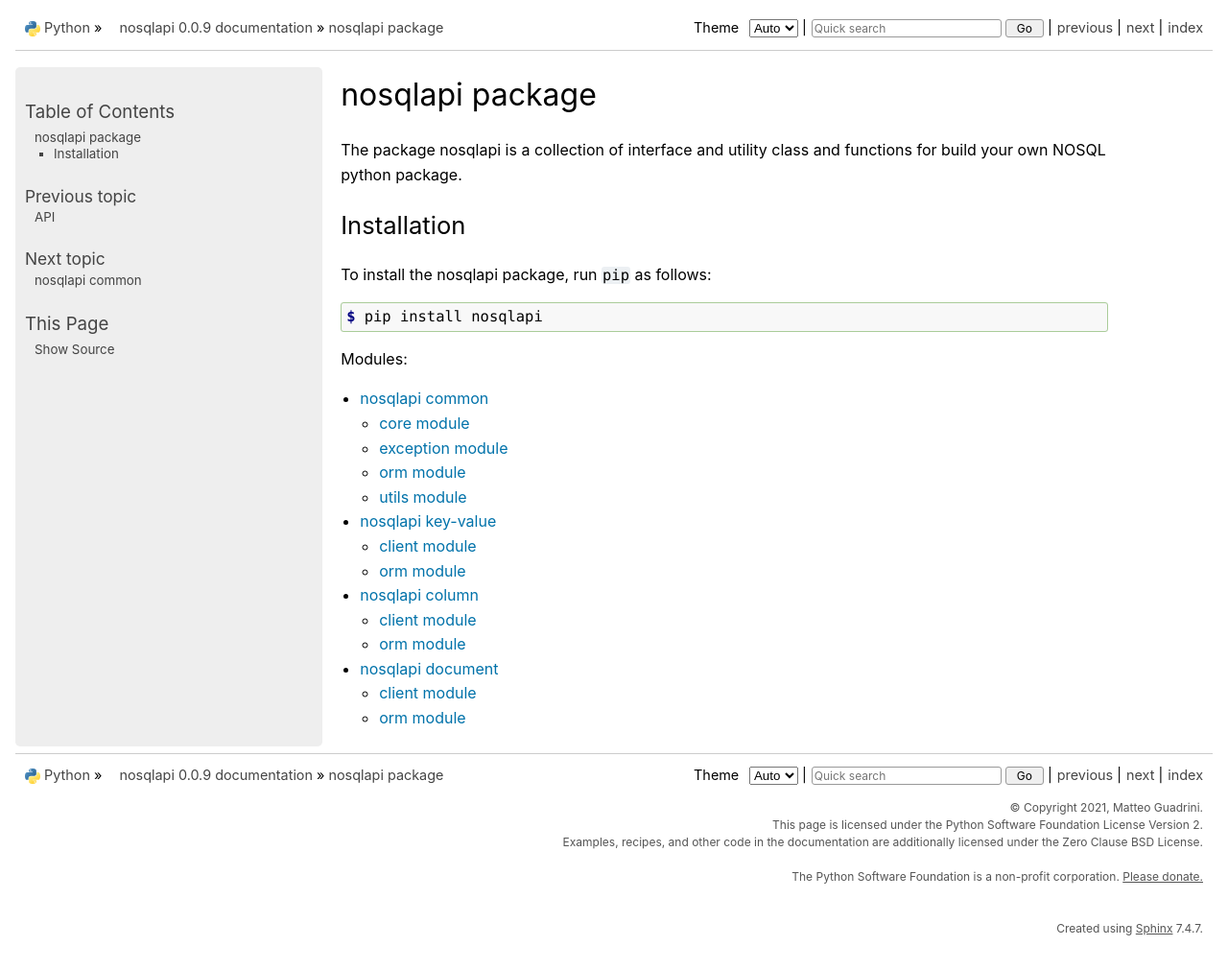
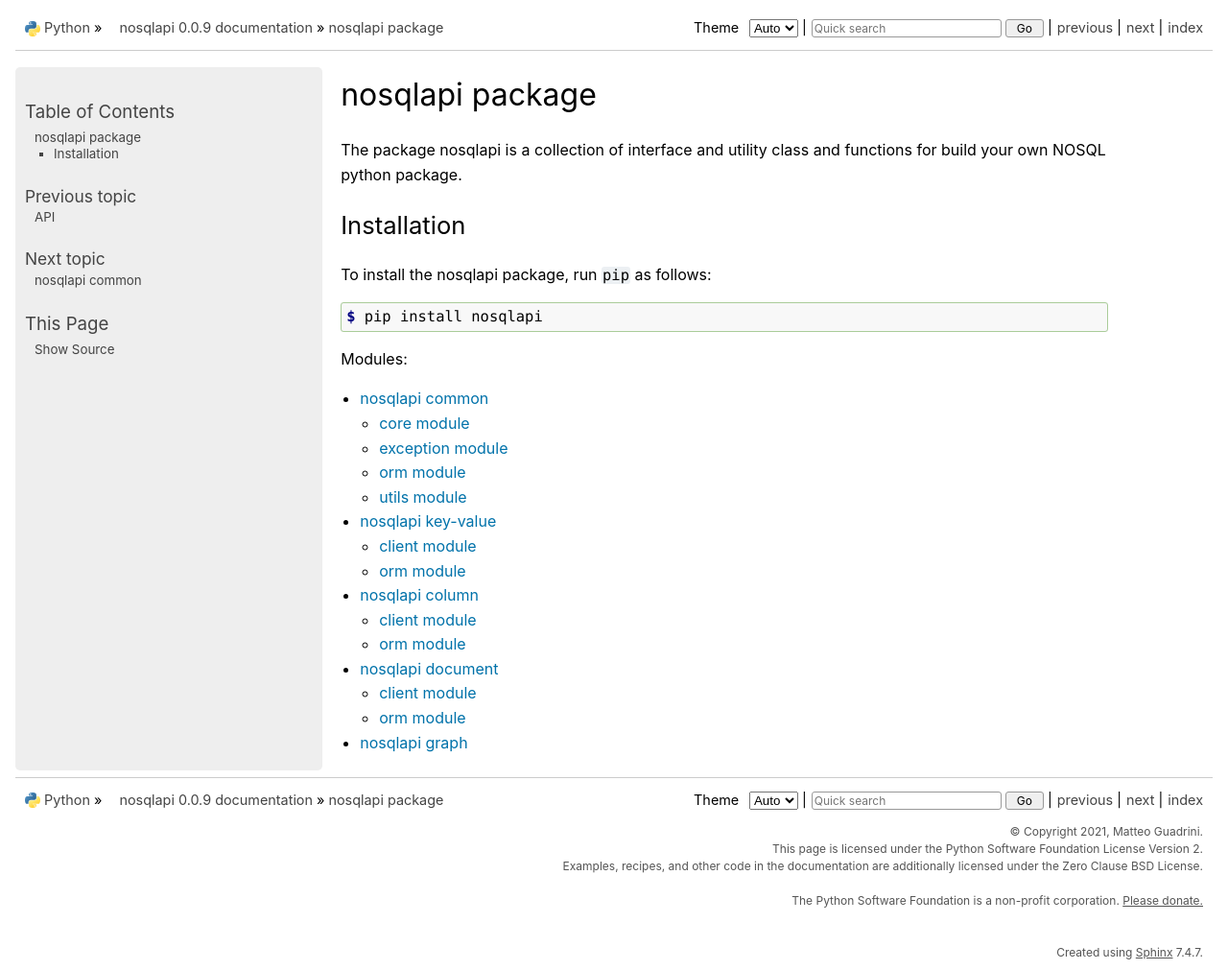
Before and after one commit to MatteoGuadrini/nosqlapi, a Sphinx documentation site: the page built from docs/source/package.rst, in a window 1280 px wide and 1011 px high. Shown: the whole window at 96% size. Built offline with Sphinx 7.4.7, drawn with Linux system fonts in a browser that asks for light colours.

Commit message:
Add graph package

```diff
--- /dev/null
+++ b/docs/source/nosqlapi_graph.rst
@@ -0,0 +1,6 @@
+.. toctree::
+
+nosqlapi graph
+==============
+
+In this package we find abstract classes and ORM classes concerning the **graph** database types.
--- a/docs/source/package.rst
+++ b/docs/source/package.rst
@@ -20,3 +20,4 @@
    nosqlapi_kv
    nosqlapi_column
    nosqlapi_doc
+   nosqlapi_graph
```
